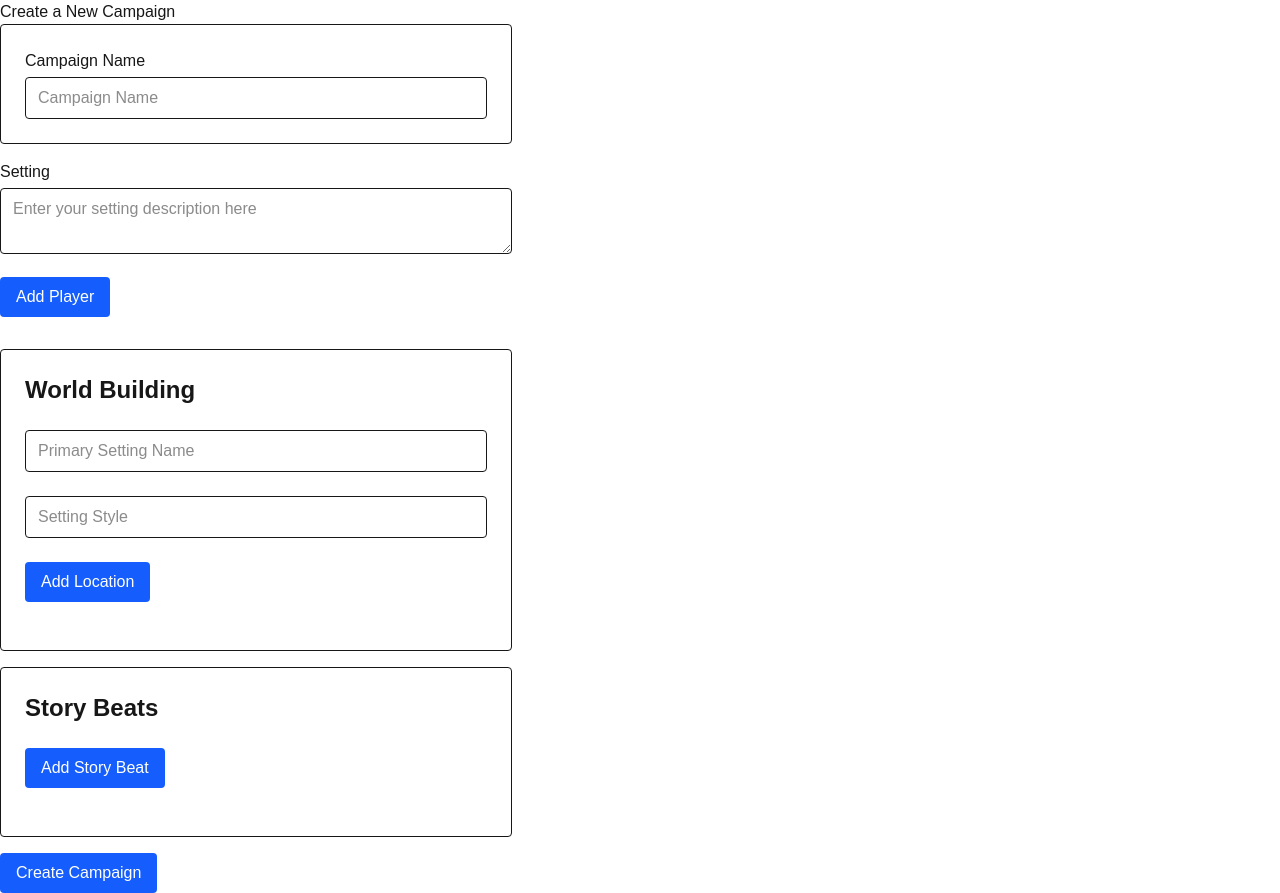
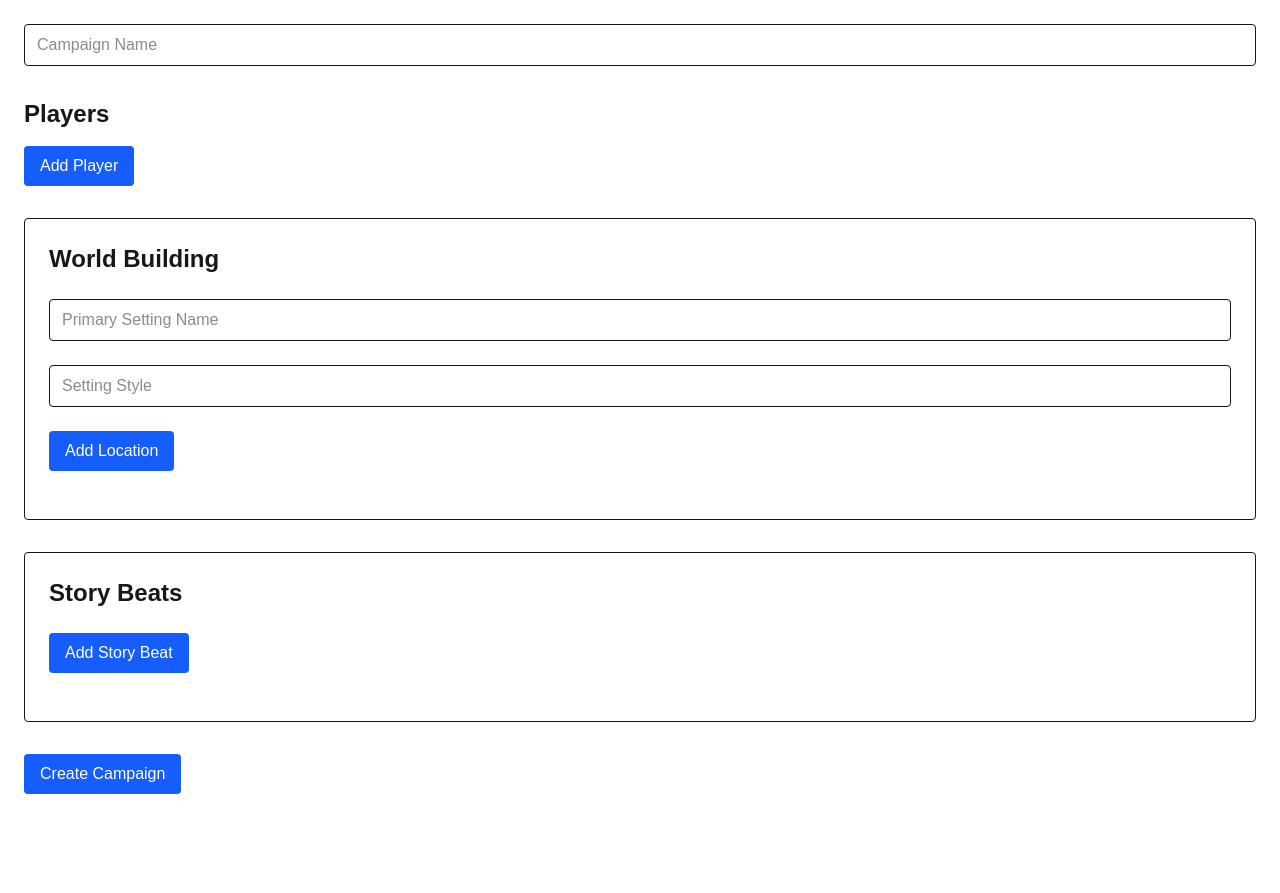
Before and after one commit to rjortega-dev/ai-dungeon-master-assistant, a Next.js app: page /campaigns/new in a window 1280 px wide. After the commit the page ends 818 px from the top, so only its background shows below. Built offline with nearby package versions, Linux system fonts and the light colour scheme.

Commit message:
Updates state across frontend

```diff
--- a/src/app/campaigns/new/page.tsx
+++ b/src/app/campaigns/new/page.tsx
@@ -2,9 +2,8 @@ import CampaignForm from "@/app/components/CampaignForm"
 
 export default function NewCampaign() {
   return (
-    <div>
-      <div>Create a New Campaign</div>
+    <main className="p-6">
       <CampaignForm />
-    </div>
+    </main>
   )
 }
--- a/src/app/components/CampaignForm.tsx
+++ b/src/app/components/CampaignForm.tsx
@@ -3,110 +3,90 @@
 import { useState } from "react";
 
 import Button from "./Button";
-import PlayerForm from "./PlayerForm";
+import PlayerSection from "./PlayerSection";
 import WorldForm from "./WorldForm";
 import StoryBeatSection from "./StoryBeatSection";
 
-import type { Player } from "../types/player"
+import type { Campaign } from "../types/campaign"
 
 export default function CampaignForm() {
-  const [campaignName, setCampaignName] = useState("");
-  const [setting, setSetting] = useState("");
-  const [players, setPlayers] = useState<Player[]>([]);
+    const [campaignData, setCampaignData] = useState<Campaign>({
+    campaignName: "",
 
-  function addPlayer() {
-    setPlayers([
-      ...players,
-      {
-        player_name: "",
-        character_name: "",
-        character_class: "",
-        race: "",
-        character_level: null,
-        notes: "",
-      },
-    ]);
-  }
+    players: [],
 
-  function updatePlayer(
-    index: number,
-    field: keyof Player,
-    value: string | number | null
-  ) {
-    const updatedPlayers = [...players];
+    world: {
+      settingName: "",
+      settingStyle: "",
+      locations: [],
+    },
 
-    updatedPlayers[index] = {
-      ...updatedPlayers[index],
-      [field]: value,
-    };
+    storyBeats: [],
+  });
 
-    setPlayers(updatedPlayers)
-  }
-
-  function handleSubmit(e: React.SubmitEvent) {
+    function handleSubmit(e: React.SubmitEvent) {
     e.preventDefault();
 
     // Placeholder
-    console.log({
-      campaignName,
-      setting,
-    });
+    console.log(campaignData);
 
-    alert("Campaign created (placeholder)");
+    alert(
+      "Campaign created! (placeholder)"
+    );
   }
 
   return (
     <form
       onSubmit={handleSubmit}
-      className="space-y-4 max-w-lg"
+      className="space-y-8"
     >
-      <div className="space-y-6 border p-6 rounded">
-        <label className="block mb-1 font-medium">
-          Campaign Name
-        </label>
 
-        <input
-          value={campaignName}
-          onChange={(e) => setCampaignName(e.target.value)}
+      <input
+        value={campaignData.campaignName}
+        onChange={(e) =>
+          setCampaignData({
+            ...campaignData,
+            campaignName:
+              e.target.value
+            })
+          }
           className="border px-3 py-2 rounded w-full"
           placeholder="Campaign Name"
-        />
-      </div>
+      />
 
-      <div>
-        <label className="block mb-1 font-medium">
-          Setting
-        </label>
+      <PlayerSection
+        players={campaignData.players}
+        setPlayers={(players) =>
+          setCampaignData({
+            ...campaignData,
+            players,
+          })
+        }
+      />
 
-        <textarea
-          value={setting}
-          onChange={(e) => setSetting(e.target.value)}
-          className="border px-3 py-2 rounded w-full"
-          placeholder="Enter your setting description here"
-        />
-      </div>
+      <WorldForm
+        world={campaignData.world}
+        setWorld={(world) =>
+          setCampaignData({
+            ...campaignData,
+            world,
+          })
+        }
+      />
 
-      <Button
-        type="button"
-        onClick={addPlayer}
-      >
-        Add Player
-      </Button>
-
-      <div className="space-y-4">
-        {players.map((player, index) => (
-          <PlayerForm
-            key={index}
-            player={player}
-            index={index}
-            updatePlayer={updatePlayer}
-          />
-        ))}
-      </div>
-
-      <WorldForm />
-
-      <StoryBeatSection />
+      <StoryBeatSection
+        storyBeats={
+          campaignData.storyBeats
+        }
+        setStoryBeats={(
+          storyBeats
+        ) =>
+          setCampaignData({
+            ...campaignData,
+            storyBeats,
+          })
+        }
+      />
 
       <Button type="submit">
         Create Campaign
--- a/src/app/components/PlayerForm.tsx
+++ b/src/app/components/PlayerForm.tsx
@@ -22,47 +22,47 @@ export default function PlayerForm({
       </h2>
 
       <input
-        value={player.player_name}
+        value={player.playerName}
         onChange={(e) =>
-          updatePlayer(index, "player_name", e.target.value)
+          updatePlayer(index, "playerName", e.target.value)
         }
         placeholder="Player Name"
         className="border px-3 py-2 rounded w-full"
       />
 
       <input
-        value={player.character_name}
+        value={player.characterName}
         onChange={(e) =>
-          updatePlayer(index, "character_name", e.target.value)
+          updatePlayer(index, "characterName", e.target.value)
         }
         placeholder="Character Name"
         className="border px-3 py-2 rounded w-full"
       />
 
       <input
-        value={player.character_class}
+        value={player.characterClass}
         onChange={(e) =>
-          updatePlayer(index, "character_class", e.target.value)
+          updatePlayer(index, "characterClass", e.target.value)
         }
         placeholder="Character Class"
         className="border px-3 py-2 rounded w-full"
       />
 
       <input
-        value={player.race}
+        value={player.characterRace}
         onChange={(e) =>
-          updatePlayer(index, "race", e.target.value)
+          updatePlayer(index, "characterRace", e.target.value)
         }
         placeholder="Character Race"
         className="border px-3 py-2 rounded w-full"
       />
 
       <input
-        value={player.character_level ?? ""}
+        value={player.characterLevel ?? ""}
         onChange={(e) =>
           updatePlayer(
             index,
-            "character_level",
+            "characterLevel",
             e.target.value === ""
               ? null
               : Number(e.target.value)
--- /dev/null
+++ b/src/app/components/PlayerSection.tsx
@@ -0,0 +1,73 @@
+import Button from "./Button";
+import PlayerForm from "./PlayerForm";
+
+import type { Player } from "../types/player";
+
+type PlayerSectionProps = {
+  players: Player[];
+  setPlayers: (
+    players: Player[]
+  ) => void;
+};
+
+export default function PlayerSection({
+  players,
+  setPlayers,
+}: PlayerSectionProps) {
+  function addPlayer() {
+    setPlayers([
+      ...players,
+      {
+        playerName: "",
+        characterName: "",
+        characterClass: "",
+        characterLevel: null,
+        characterRace: "",
+        notes: "",
+      },
+    ]);
+  }
+
+  function updatePlayer(
+    index: number,
+    field: keyof Player,
+    value: string | number | null
+  ) {
+    const updatedPlayers = [
+      ...players,
+    ];
+
+    updatedPlayers[index] = {
+      ...updatedPlayers[index],
+      [field]: value,
+    };
+
+    setPlayers(updatedPlayers);
+  }
+
+  return (
+    <div className="space-y-4">
+      <h2 className="text-2xl font-bold">
+        Players
+      </h2>
+
+      <Button
+        type="button"
+        onClick={addPlayer}
+      >
+        Add Player
+      </Button>
+
+      {players.map(
+        (player, index) => (
+          <PlayerForm
+            key={index}
+            player={player}
+            index={index}
+            updatePlayer={updatePlayer}
+          />
+        )
+      )}
+    </div>
+  );
+}
--- a/src/app/components/StoryBeatSection.tsx
+++ b/src/app/components/StoryBeatSection.tsx
@@ -1,14 +1,20 @@
-"use client";
-
-import { useState } from "react";
-
 import Button from "./Button";
 import StoryBeatForm from "./StoryBeatForm";
 
 import type { StoryBeat } from "../types/storyBeat";
 
-export default function StoryBeatSection() {
-  const [storyBeats, setStoryBeats] = useState<StoryBeat[]>([]);
+type StoryBeatSectionProps = {
+  storyBeats: StoryBeat[];
+
+  setStoryBeats: (
+    storyBeats: StoryBeat[]
+  ) => void;
+};
+
+export default function StoryBeatSection({
+  storyBeats,
+  setStoryBeats,
+}: StoryBeatSectionProps) {
 
   function addStoryBeat() {
     setStoryBeats([
--- a/src/app/components/WorldForm.tsx
+++ b/src/app/components/WorldForm.tsx
@@ -1,26 +1,22 @@
-"use client";
-
-import { useState } from "react";
-
 import Button from "./Button";
 import LocationForm from "./LocationForm";
 
 import type { World } from "../types/world";
 
-export default function WorldForm() {
-  const [world, setWorld] = useState<World>({
-    settingName: "",
-    settingStyle: "",
-    locations: [],
-  });
+type WorldFormProps = {
+  world: World;
+  setWorld: (world: World) => void;
+}
 
+export default function WorldForm({
+  world,
+  setWorld,
+}: WorldFormProps) {
   function addLocation() {
     setWorld({
       ...world,
-
       locations: [
         ...world.locations,
-
         {
           name: "",
           description: "",
--- /dev/null
+++ b/src/app/types/campaign.tsx
@@ -0,0 +1,13 @@
+import type { Player } from "./player";
+import type { World } from "./world";
+import type { StoryBeat } from "./storyBeat";
+
+export type Campaign = {
+  campaignName: string;
+
+  players: Player[];
+
+  world: World;
+
+  storyBeats: StoryBeat[];
+}
```
Also changed, not shown: src/app/types/player.tsx (+5 -5 lines).
